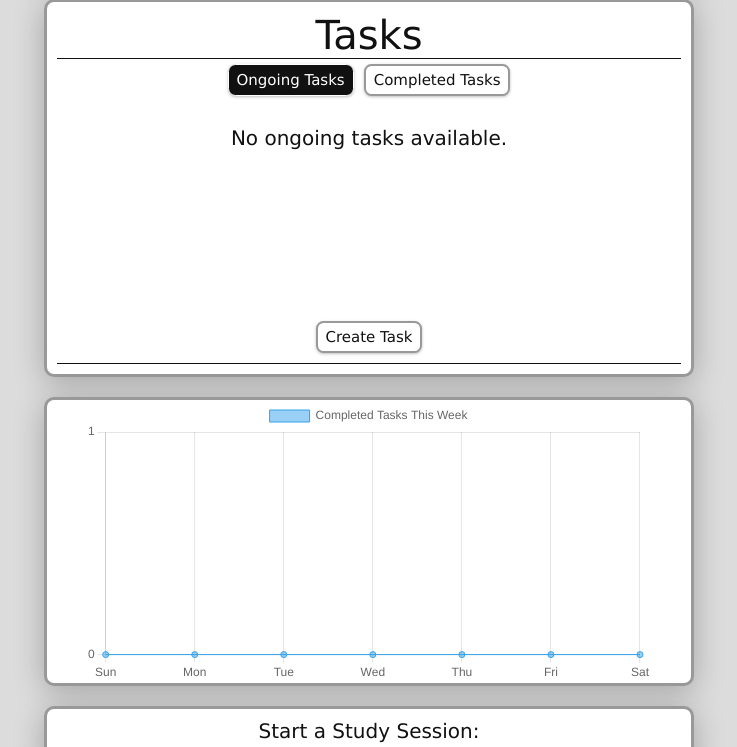
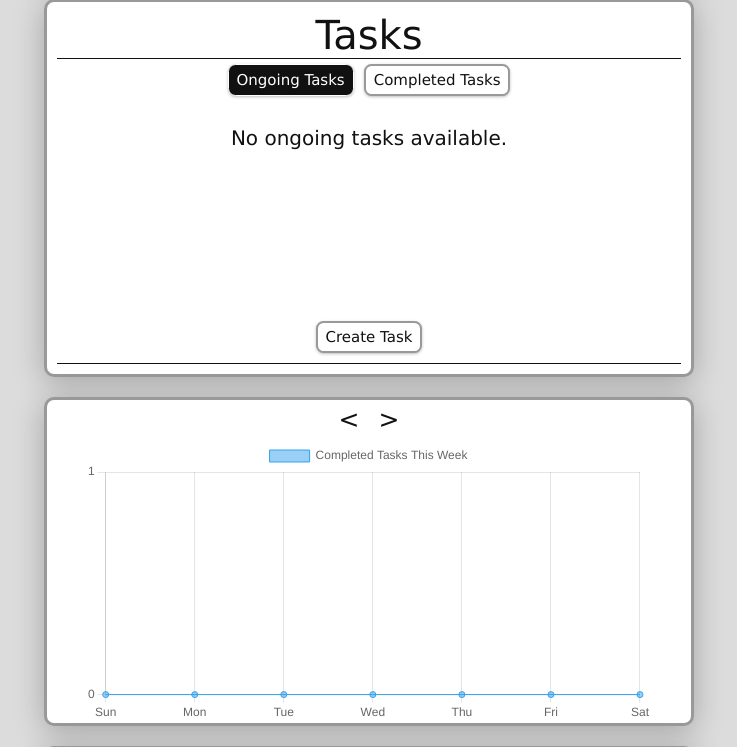
Before and after one commit to lucasleung8/studyflow, a PHP site: page /home.php in a window 1280 px wide. Shown: the part 178-925 px from the top of the page, without its empty margins (271-1008 px from the left). Run offline with PHP 8.4, Linux system fonts and the light colour scheme; the visitor is signed in with stand-in values (Sample User, id 1); data that the repository does not hold is empty.

Commit message:
Add chart nav buttons

```diff
--- /dev/null
+++ b/css/charts.css
@@ -0,0 +1,39 @@
+#chartNav {
+    display: flex;
+    justify-content: center;
+    /* align-items: center;
+    justify-content: center;
+    cursor: pointer;
+    font-size: 25px;
+    margin: 5px;
+    width: 30px;
+    height: 30px;
+    padding-bottom: 5%;
+    border: none;
+    border-radius: 5px;
+    background: none;
+    color: var(--font-color); */
+}
+
+.chartButton {
+    align-items: center;
+    justify-content: center;
+    cursor: pointer;
+    font-size: 25px;
+    margin: 5px;
+    width: 30px;
+    height: 30px;
+    padding-bottom: 5%;
+    border: none;
+    border-radius: 5px;
+    background: none;
+    color: var(--font-color);
+}
+
+.chartButton:hover {
+    background: var(--button-hover-color);
+}
+
+.chartButton:active {
+    background: var(--button-active-color);
+}
--- a/home.php
+++ b/home.php
@@ -18,6 +18,7 @@ Created by Raymond, Aiden, and Lucas for COMPSCI 1XD3 at McMaster University.
     <link rel="stylesheet" href="css/header.css">
     <link rel="stylesheet" href="css/calendar.css">
     <link rel="stylesheet" href="css/tasks.css">
+    <link rel="stylesheet" href="css/charts.css">
     <link rel="stylesheet" href="css/events.css">
     <link rel="stylesheet" href="css/timer.css">
     <script src="
@@ -110,13 +111,17 @@ Created by Raymond, Aiden, and Lucas for COMPSCI 1XD3 at McMaster University.
 
 
     <div id="chartContainer" class="container">
+        <div id="chartNav">
+        <button class="chartButton"><</button>
+        <button class="chartButton">></button>
+        </div>
         <canvas id="chart"></canvas>
     </div>
     <div id="timerContainer" class="container">
         <div id="timerHeader">
             <h2>Start a Study Session:</h2>
         </div>
-            <h3 id="timer">20:00</h3>
+        <h3 id="timer">20:00</h3>
         <div id="timerButtons">
             <button class="timerButton" id="subtractTime">-</button>
             <input id="timerStart" class="button" type="submit" value="Start">
```
